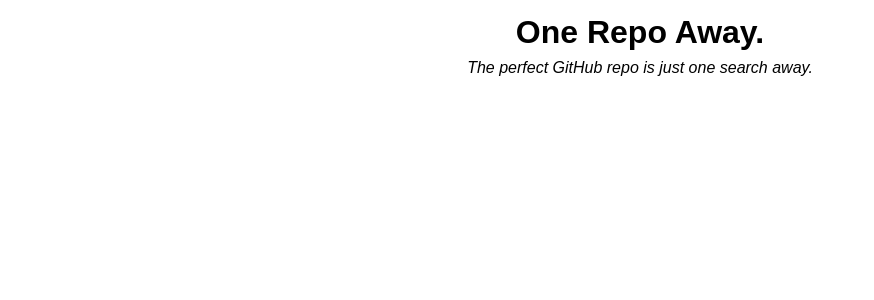
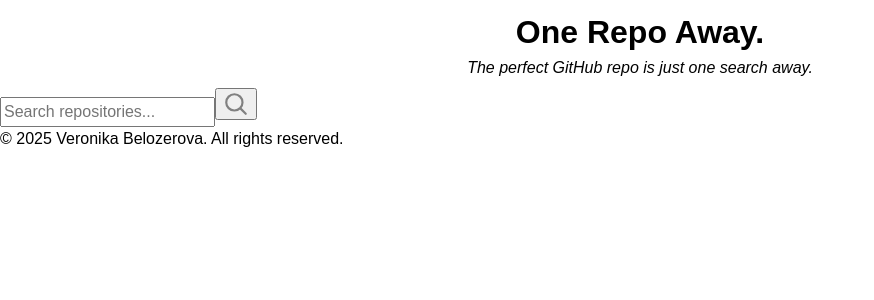
Before and after one commit to verobelo/github-repo-finder, a React (Vite) app in the folder one-repo-away/: page / in a window 1280 px wide. Shown: the top 300 px of the page, without its empty margins (0-874 px from the left). Built offline with nearby package versions, Linux system fonts and the light colour scheme; a web font is replaced by a local one.

Commit message:
Import Header, Footer & Search components

```diff
--- a/one-repo-away/src/App.jsx
+++ b/one-repo-away/src/App.jsx
@@ -1,7 +1,15 @@
+import Footer from "./components/Footer";
 import Header from "./components/Header";
+import SearchBar from "./components/SearchBar";
 
 function App() {
-  return <Header />;
+  return (
+    <div className="wrapper">
+      <Header />
+      <SearchBar />
+      <Footer />
+    </div>
+  );
 }
 
 export default App;
```
